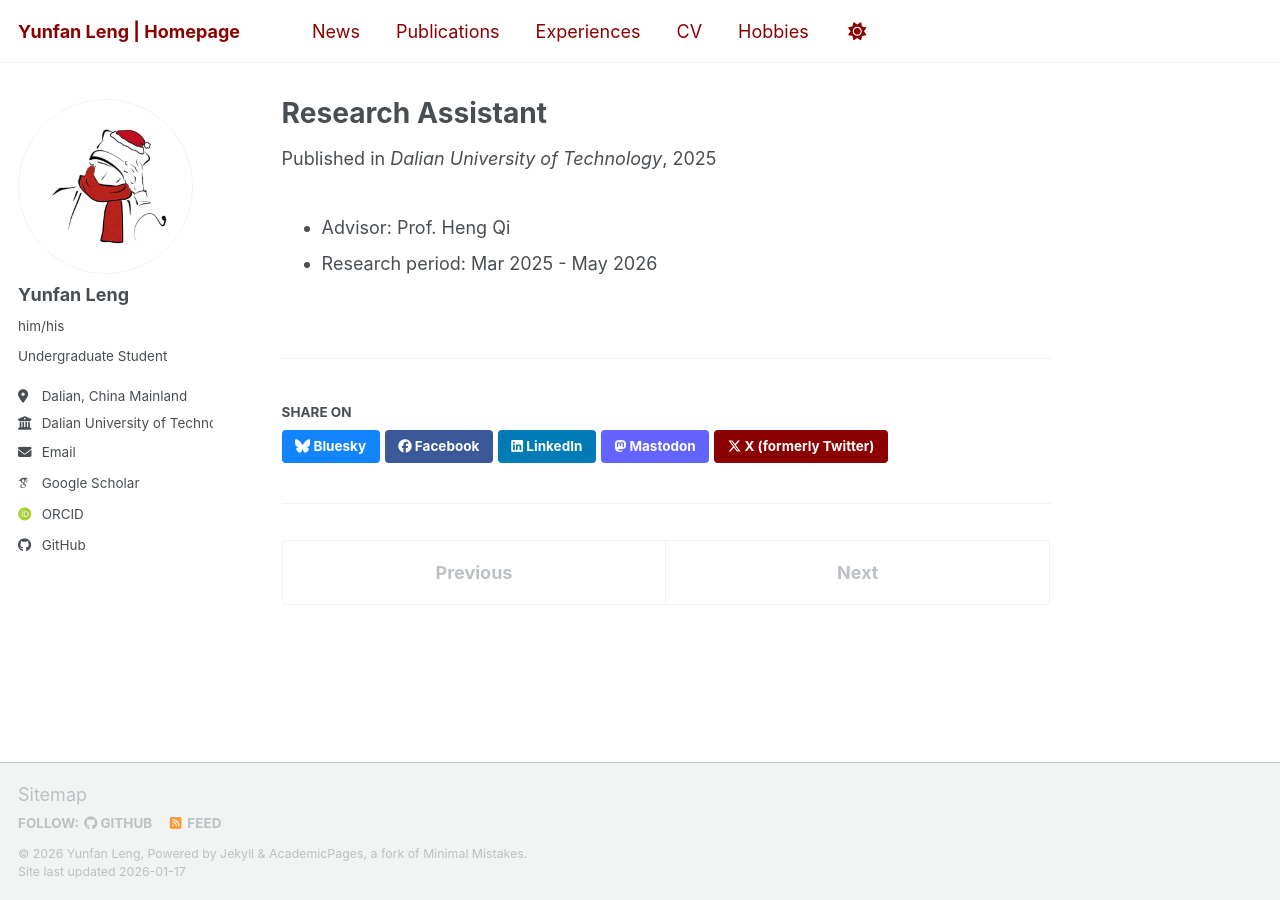
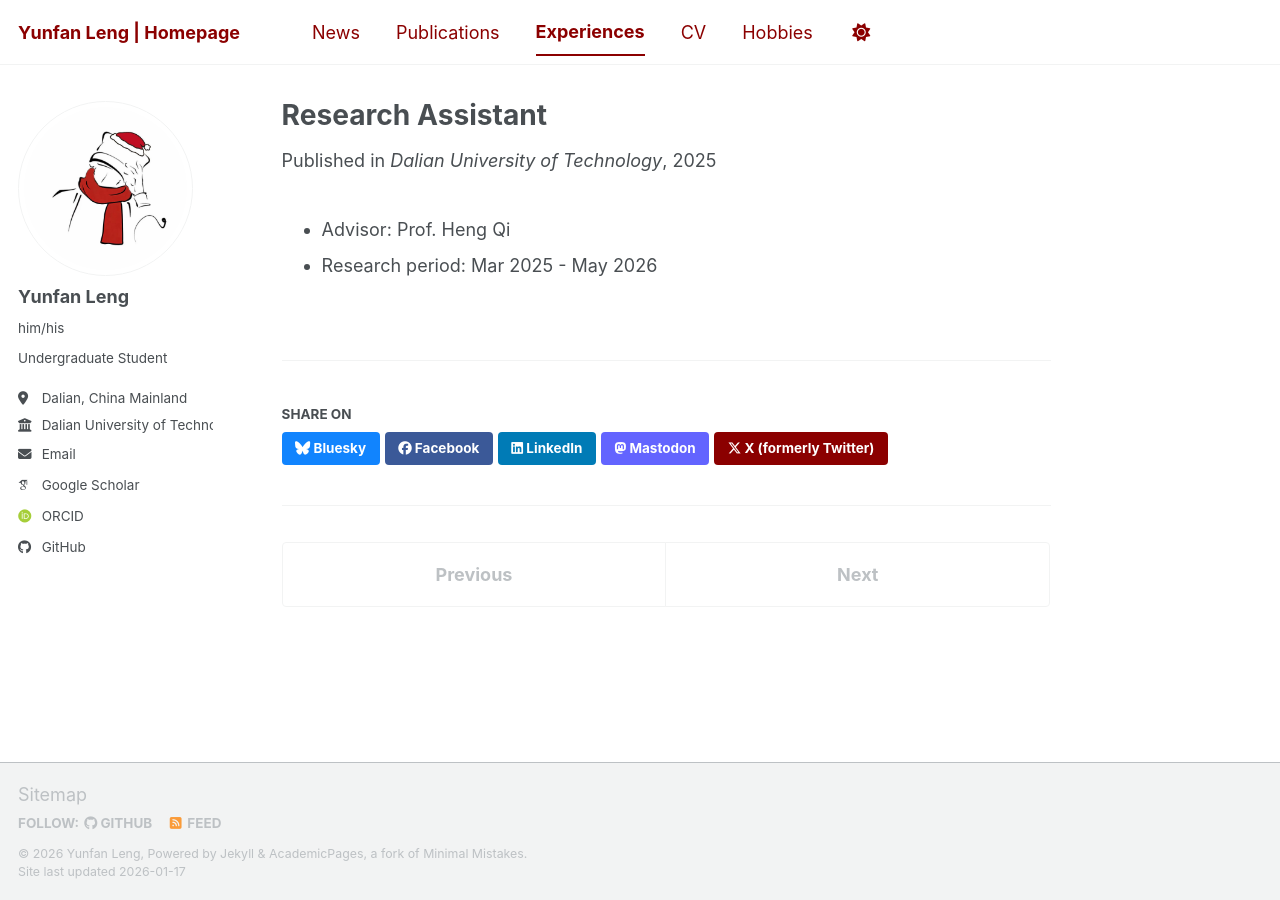
Before and after one commit to WENJIN6666/wenjin6666.github.io, a Jekyll site: the page built from _experiences/2025-03-01-research-assistant.md, in a window 1280 px wide. Built offline with Jekyll 4.4.1, drawn with Linux system fonts in a browser that asks for light colours; some web fonts are replaced; a script bundle is joined from its source files by our own code; library files that are not in the unit come from our copies.

Commit message:
fix: show selected state for parent nav item on sub-pages
- Restore 'contains' logic for selected state
- Now Hobbies will be underlined when viewing sub-pages like urban-rail-transit

```diff
--- a/_includes/masthead.html
+++ b/_includes/masthead.html
@@ -14,7 +14,7 @@
             {% else %}
               {% assign domain = base_path %}
             {% endif %}
-            <li class="masthead__menu-item {% if page.url == link.url %}selected{% endif %}">
+            <li class="masthead__menu-item {% if page.url contains link.url and link.url != '/' %}selected{% endif %}">
               <a href="{{ domain }}{{ link.url }}">{{ link.title }}</a>
             </li>
           {% endfor %}
```
